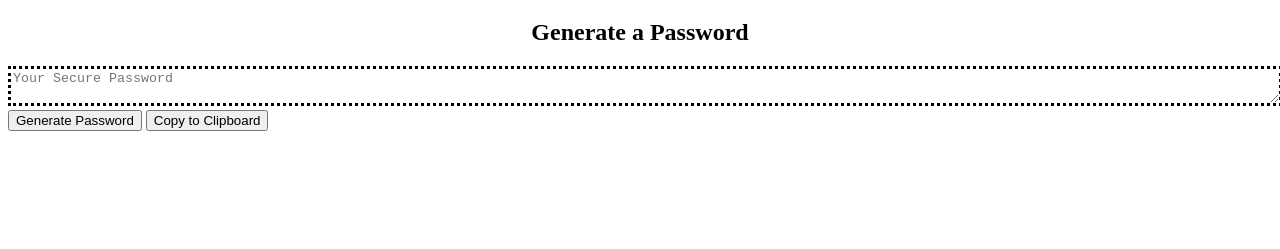
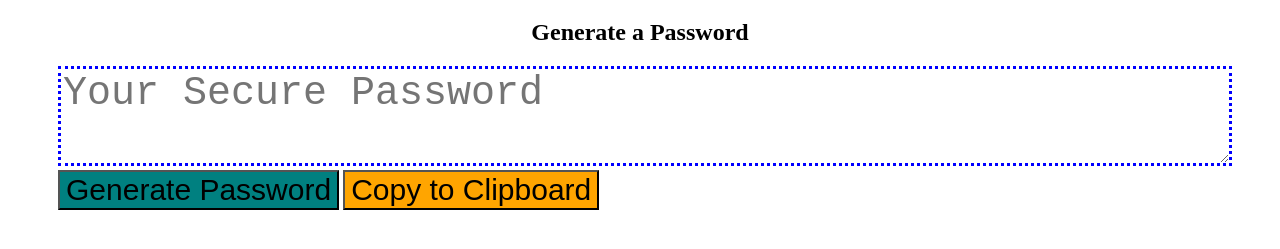
Before and after one commit to Johnathan998/password-gen, a plain HTML site: page index.html in a window 1280 px wide. Shown: the part 61-310 px from the top of the page. Drawn offline with Linux system fonts and the light colour scheme.

Commit message:
styled generator and buttons

```diff
--- a/index.html
+++ b/index.html
@@ -14,7 +14,7 @@
     </header>
     <h2 align="center">Generate a Password</h2>
 
-    <div id="passwordBox">
+    <div id="box">
         <textarea readonly id="password" placeholder="Your Secure Password" aria-label="Generated Password"></textarea>
 
         <button id="generate">Generate Password</button>
--- a/password.js
+++ b/password.js
@@ -21,5 +21,11 @@ window.onload = function () {
 
 document.getElementById("password").style.width = "100%";
 document.getElementById("password").style.border = "dotted";
-document.getElementsById("passwordBox").style.backgroundColor = "blue";
-document.getElementsByTagName("html").style.borderLeftWidth = "25%"
+document.getElementById("password").style.borderColor = "blue";
+document.getElementById("password").style.fontSize = "40px";
+document.getElementById("box").style.paddingLeft = "50px";
+document.getElementById("box").style.paddingRight = "50px";
+document.getElementById("generate").style.backgroundColor = "teal";
+document.getElementById("generate").style.fontSize = "30px";
+document.getElementById("copy").style.background = "orange";
+document.getElementById("copy").style.fontSize = "30px";
```
